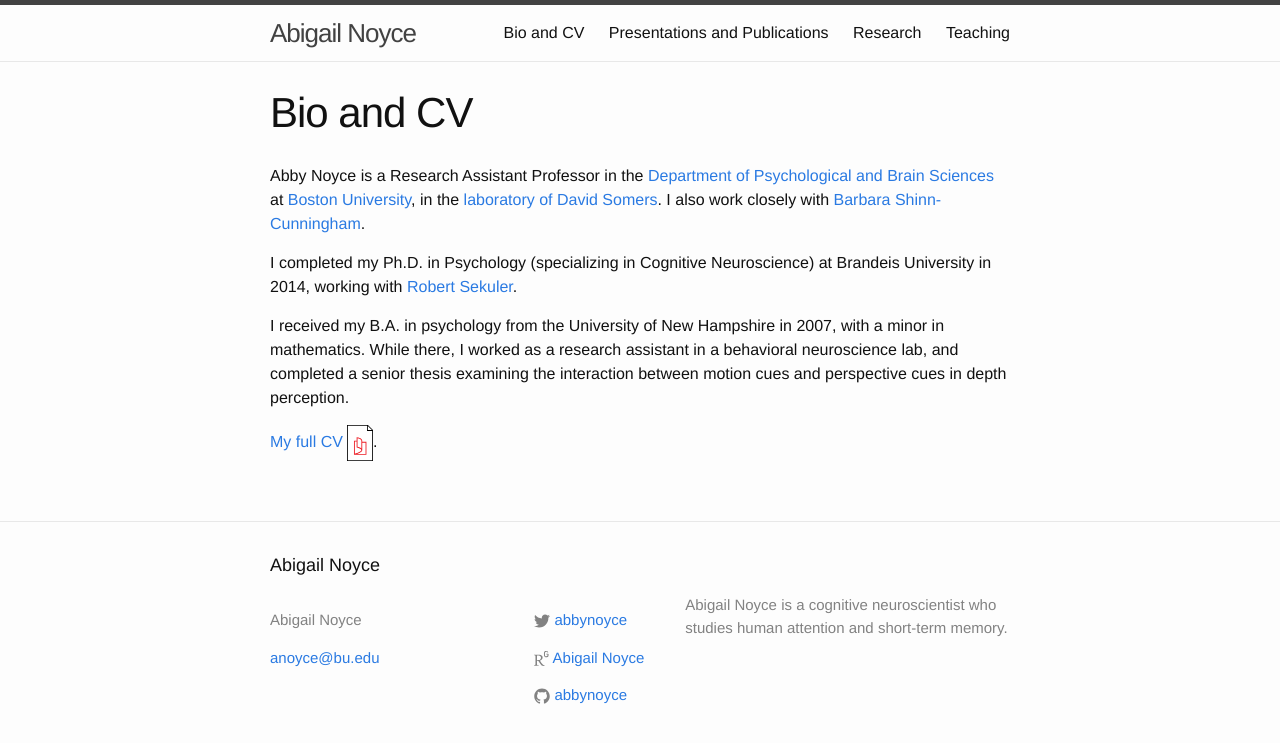
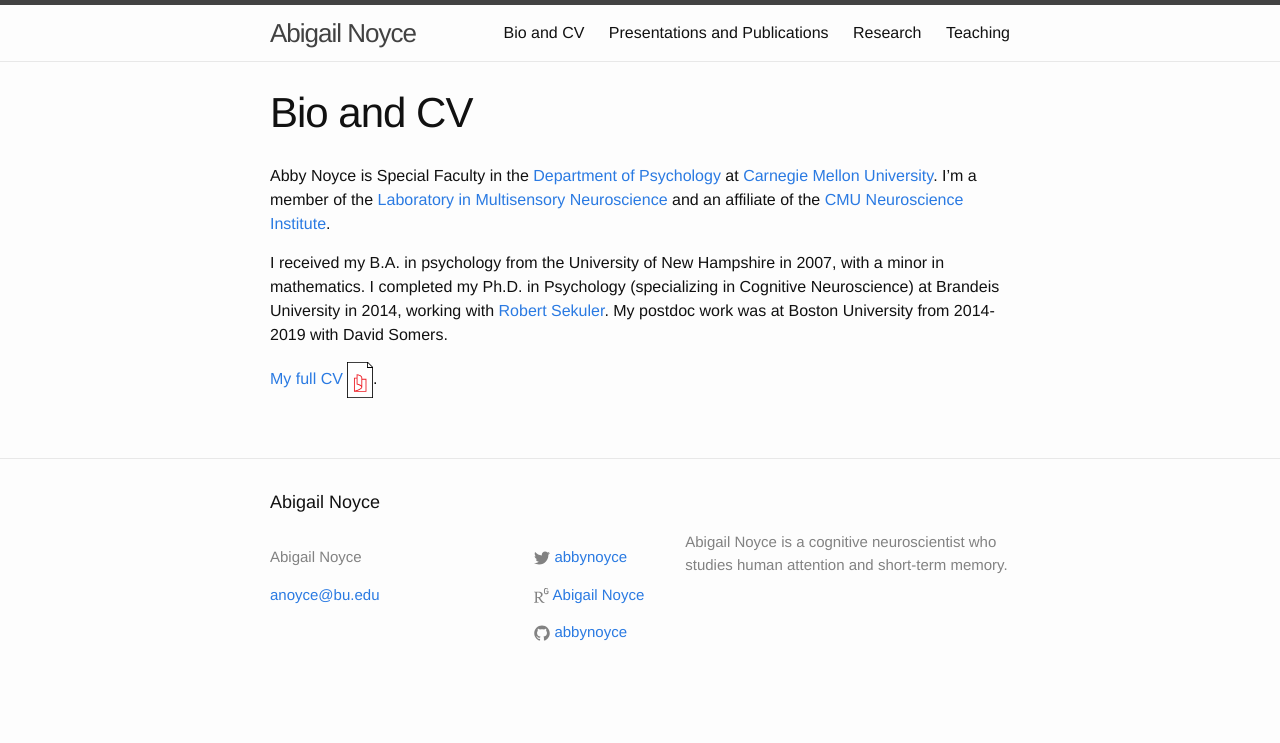
Before and after one commit to abbynoyce/abbynoyce.github.io, a Jekyll site: the page built from bio.md, in a window 1280 px wide. Shown: the top 743 px of the page. Built offline with Jekyll 4.4.1, drawn with Linux system fonts in a browser that asks for light colours.

Commit message:
Update bio.md
CMU updates!

```diff
--- a/bio.md
+++ b/bio.md
@@ -4,10 +4,8 @@ title: Bio and CV
 permalink: /bio/
 ---
 
-Abby Noyce is a Research Assistant Professor in the [Department of Psychological and Brain Sciences](http://www.bu.edu/psych/) at [Boston University](http://bu.edu), in the [laboratory of David Somers](http://sites.bu.edu/fmri). I also work closely with [Barbara Shinn-Cunningham](http://cns.bu.edu/~shinn/).
+Abby Noyce is Special Faculty in the [Department of Psychology](https://www.cmu.edu/dietrich/psychology/) at [Carnegie Mellon University](http://cmu.edu). I'm a member of the [Laboratory in Multisensory Neuroscience](https://www.cmu.edu/dietrich/psychology/shinn/) and an affiliate of the [CMU Neuroscience Institute](https://www.cmu.edu/ni/).
 
-I completed my Ph.D. in Psychology (specializing in Cognitive Neuroscience) at Brandeis University in 2014, working with [Robert Sekuler](http://people.brandeis.edu/~sekuler).
-
-I received my B.A. in psychology from the University of New Hampshire in 2007, with a minor in mathematics. While there, I worked as a research assistant in a behavioral neuroscience lab, and completed a senior thesis examining the interaction between motion cues and perspective cues in depth perception.
+I received my B.A. in psychology from the University of New Hampshire in 2007, with a minor in mathematics. I completed my Ph.D. in Psychology (specializing in Cognitive Neuroscience) at Brandeis University in 2014, working with [Robert Sekuler](http://people.brandeis.edu/~sekuler). My postdoc work was at Boston University from 2014-2019 with David Somers.
 
 [My full CV ![]({{ "/img/pdf.svg" }})]({{"/pdf/Noyce_CV.pdf" }}).
```
